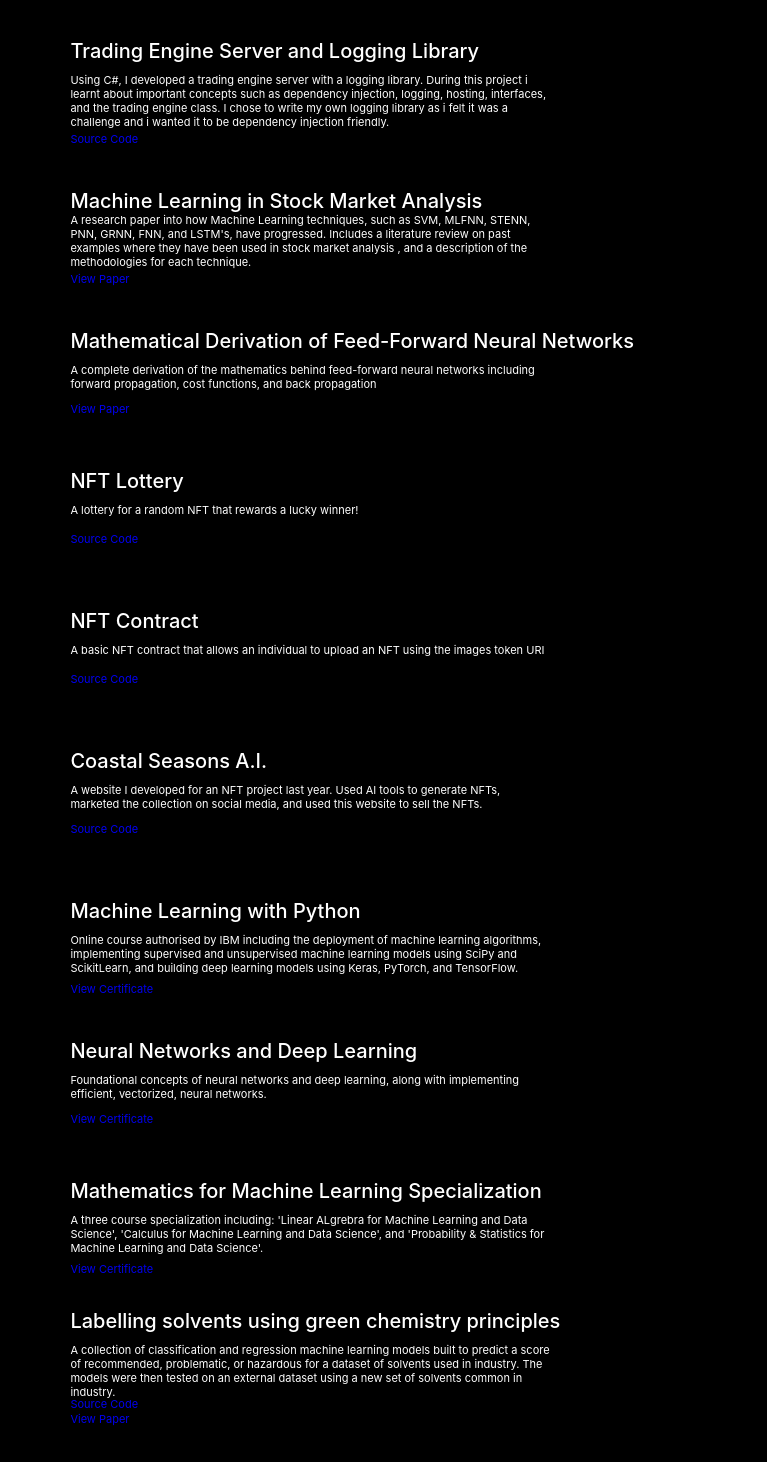
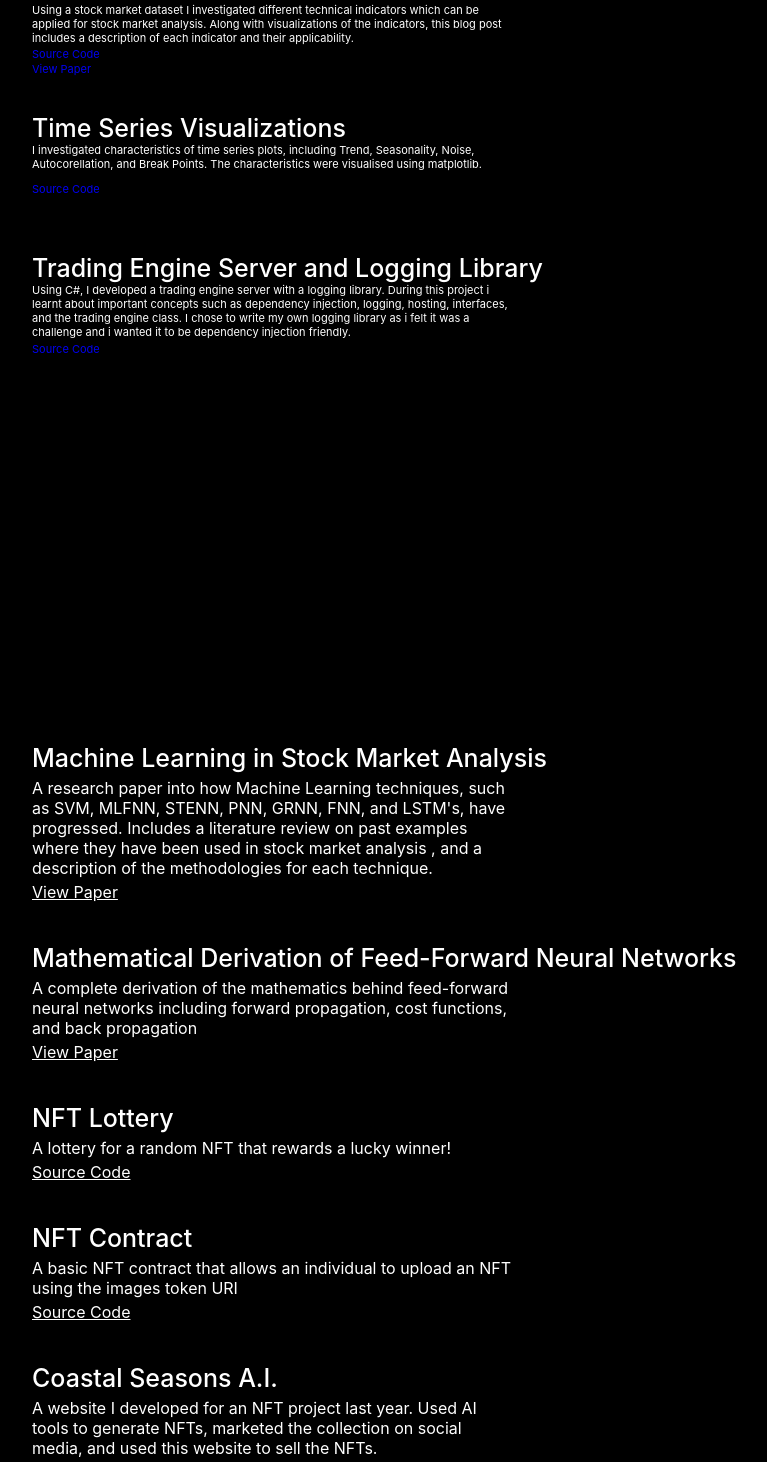
Before and after one commit to jacobhay2626/Portfolio_App_1, a React (Create React App) app: page /port in a window 1280 px wide. Shown: the part 568-2030 px from the top of the page, without its empty margins (480-1247 px from the left). Before the commit the page ends 1994 px from the top, so only its background shows below. Built offline with nearby package versions, Linux system fonts and the light colour scheme.

Commit message:
Adjusting dimensions of portfolio page

```diff
--- a/src/App.css
+++ b/src/App.css
@@ -77,18 +77,21 @@
   width: 25px;
   height: 5px;
   text-align: justify;
+  font-size: xx-large;
 }
 
 .Port_Link{
   position: absolute;
   right: 50vw;
   top: 15px;
+  font-size: xx-large;
 }
 
 .Contact_Link{
   position: absolute;
   right: 25vw;
   top: 15px;
+  font-size: xx-large;
 }
 
 .logo{
@@ -172,22 +175,24 @@
 /**************************** PORTFOLIO PAGE ********************************/
 
 
+
+
 .SQL_fundamentals_title{
   position: absolute;
-  left: 43vw;
-  top: 100px;
-  font-size: 20px;
+  left: 40vw;
+  top: 310px;
+  font-size: 25px;
   text-decoration: none;
   color: white;
   font-weight: 500;
 }
 
 .SQL_description{
-  font-size: 11px;
+  font-size: 13px;
   width: 480px;
   position: absolute;
-  left: 43vw;
-  top: 140px;
+  left: 40vw;
+  top: 350px;
   color: white;
 }
 
@@ -195,16 +200,16 @@
   font-size: 11px;
   text-decoration: none;
   position: absolute;
-  left: 43vw;
-  top: 190px;
+  left: 40vw;
+  top: 400px;
 }
 
 
 .RNN_v_LSTM_title{
   position: absolute;
-  left: 43vw;
-  top: 200px;
-  font-size: 20px;
+  left: 40vw;
+  top: 410px;
+  font-size: 25px;
   text-decoration: none;
   color: white;
   font-weight: 500;
@@ -212,10 +217,10 @@
 
 .RNN_v_LSTM_description{
   font-size: 11px;
-  width: 480px;
+  width: 690px;
   position: absolute;
-  left: 43vw;
-  top: 240px;
+  left: 40vw;
+  top: 450px;
   color: white;
 }
 
@@ -223,15 +228,15 @@
   font-size: 11px;
   text-decoration: none;
   position: absolute;
-  left: 43vw;
-  top: 290px;
+  left: 40vw;
+  top: 500px;
 }
 
 .SM_tech_indicators_title{
   position: absolute;
-  left: 43vw;
-  top: 310px;
-  font-size: 20px;
+  left: 40vw;
+  top: 520px;
+  font-size: 25px;
   text-decoration: none;
   color: white;
   font-weight: 500;
@@ -241,8 +246,8 @@
   font-size: 11px;
   width: 480px;
   position: absolute;
-  left: 43vw;
-  top: 350px;
+  left: 40vw;
+  top: 560px;
   color: white;
 }
 
@@ -250,22 +255,22 @@
   font-size: 11px;
   text-decoration: none;
   position: absolute;
-  left: 43vw;
-  top: 405px;
+  left: 40vw;
+  top: 615px;
 }
 
 .SM_tech_pdf{
   font-size: 11px;
   text-decoration: none;
   position: absolute;
-  left: 43vw;
-  top: 420px;
+  left: 40vw;
+  top: 630px;
 }
 .time_series_vis_title{
   position: absolute;
-  left: 43vw;
-  top: 450px;
-  font-size: 20px;
+  left: 40vw;
+  top: 660px;
+  font-size: 25px;
   text-decoration: none;
   color: white;
   font-weight: 500;
@@ -275,8 +280,8 @@
   font-size: 11px;
   width: 480px;
   position: absolute;
-  left: 43vw;
-  top: 490px;
+  left: 40vw;
+  top: 700px;
   color: white;
 }
 
@@ -284,15 +289,15 @@
   font-size: 11px;
   text-decoration: none;
   position: absolute;
-  left: 43vw;
-  top: 540px;
+  left: 40vw;
+  top: 750px;
 }
 
 .trading_engine_title {
   position: absolute;
-  left: 43vw;
-  top: 590px;
-  font-size: 20px;
+  left: 40vw;
+  top: 800px;
+  font-size: 25px;
   text-decoration: none;
   color: white;
   font-weight: 500;
@@ -302,8 +307,8 @@
   font-size: 11px;
   width: 480px;
   position: absolute;
-  left: 43vw;
-  top: 630px;
+  left: 40vw;
+  top: 840px;
   color: white;
 }
 
@@ -311,8 +316,8 @@
   font-size: 11px;
   text-decoration: none;
   position: absolute;
-  left: 43vw;
-  top: 700px;
+  left: 40vw;
+  top: 910px;
 }
 
 
@@ -323,29 +328,30 @@
 
 .sma_title {
   position: absolute;
-  left: 43vw;
-  top: 740px;
-  font-size: 20px;
+  left: 40vw;
+  top: 1290px;
+  font-size: 25px;
   text-decoration: none;
   color: white;
   font-weight: 500;
 }
 
 .sma_description{
-  font-size: 11px;
+  font-size: 16px;
   width: 480px;
   position: absolute;
-  left: 43vw;
-  top: 770px;
+  left: 40vw;
+  top: 1330px;
   color: white;
 }
 
 .sma_pdf{
-  font-size: 11px;
-  text-decoration: none;
+  font-size: 16px;
   position: absolute;
-  left: 43vw;
-  top: 840px;
+  left: 40vw;
+  top: 1450px;
+  color: white;
+
 }
 
 .FFNN_Deriv {
@@ -354,29 +360,29 @@
 
 .ffnn_title{
   position: absolute;
-  left: 43vw;
-  top: 880px;
-  font-size: 20px;
+  left: 40vw;
+  top: 1490px;
+  font-size: 25px;
   text-decoration: none;
   color: white;
   font-weight: 500;
 }
 
 .ffnn_description {
-  font-size: 11px;
+  font-size: 16px;
   width: 480px;
   position: absolute;
-  left: 43vw;
-  top: 920px;
+  left: 40vw;
+  top: 1530px;
   color: white;
 }
 
 .ffnn_pdf{
-  font-size: 11px;
-  text-decoration: none;
+  font-size: 16px;
   position: absolute;
-  left: 43vw;
-  top: 970px;
+  left: 40vw;
+  top: 1610px;
+  color: white;
 }
 
 .NFT_Lottery{
@@ -385,28 +391,28 @@
 
 .NFT_Title_1 {
   position: absolute;
-  left: 43vw;
-  top: 1020px;
-  font-size: 20px;
+  left: 40vw;
+  top: 1650px;
+  font-size: 25px;
   font-weight: 500;
   color: white;
 }
 
 .NFT_Lottery_description {
-  font-size: 11px;
+  font-size: 16px;
   width: 480px;
   position: absolute;
-  left: 43vw;
-  top: 1060px;
+  left: 40vw;
+  top: 1690px;
   color: white;
 }
 
 .NFT_Link_1 {
-  font-size: 11px;
-  text-decoration: none;
+  font-size: 16px;
+  color: white;
   position: absolute;
-  left: 43vw;
-  top: 1100px;
+  left: 40vw;
+  top: 1730px;
 }
 
 .NFT_Basic{
@@ -415,28 +421,28 @@
 
 .NFT_Title_2 {
   position: absolute;
-  left: 43vw;
-  top: 1160px;
-  font-size: 20px;
+  left: 40vw;
+  top: 1770px;
+  font-size: 25px;
   font-weight: 500;
   color: white;
 }
 
 .NFT_Basic_description {
-  font-size: 11px;
+  font-size: 16px;
   width: 480px;
   position: absolute;
-  left: 43vw;
-  top: 1200px;
+  left: 40vw;
+  top: 1810px;
   color: white;
 }
 
 .NFT_Link_2 {
-  font-size: 11px;
-  text-decoration: none;
+  font-size: 16px;
+  color: white;
   position: absolute;
-  left: 43vw;
-  top: 1240px;
+  left: 40vw;
+  top: 1870px;
 }
 
 
@@ -446,122 +452,122 @@
 
 .NFT_Title_3 {
   position: absolute;
-  left: 43vw;
-  top: 1300px;
-  font-size: 20px;
+  left: 40vw;
+  top: 1910px;
+  font-size: 25px;
   font-weight: 500;
   color: white;
 }
 
 .NFT_Website_description {
-  font-size: 11px;
+  font-size: 16px;
   width: 480px;
   position: absolute;
-  left: 43vw;
-  top: 1340px;
+  left: 40vw;
+  top: 1950px;
   color: white;
 }
 
 .NFT_Link_3 {
-  font-size: 11px;
-  text-decoration: none;
+  font-size: 16px;
+  color: white;
   position: absolute;
-  left: 43vw;
-  top: 1390px;
+  left: 40vw;
+  top: 2040px;
 }
 
-.ML_Python_cert{
-  width: fit-content;
-}
+/*.ML_Python_cert{*/
+/*  width: fit-content;*/
+/*}*/
 
-.Cert_Title_1 {
-  position: absolute;
-  left: 43vw;
-  top: 1450px;
-  font-size: 20px;
-  text-decoration: none;
-  color: white;
-  font-weight: 500;
-}
+/*.Cert_Title_1 {*/
+/*  position: absolute;*/
+/*  left: 43vw;*/
+/*  top: 1660px;*/
+/*  font-size: 20px;*/
+/*  text-decoration: none;*/
+/*  color: white;*/
+/*  font-weight: 500;*/
+/*}*/
 
-.Cert_1_description {
-  font-size: 11px;
-  width: 480px;
-  position: absolute;
-  left: 43vw;
-  top: 1490px;
-  color: white;
-}
+/*.Cert_1_description {*/
+/*  font-size: 11px;*/
+/*  width: 480px;*/
+/*  position: absolute;*/
+/*  left: 43vw;*/
+/*  top: 1700px;*/
+/*  color: white;*/
+/*}*/
 
-.ML_pyth_pdf{
-  font-size: 11px;
-  text-decoration: none;
-  position: absolute;
-  left: 43vw;
-  top: 1550px;
-}
+/*.ML_pyth_pdf{*/
+/*  font-size: 11px;*/
+/*  text-decoration: none;*/
+/*  position: absolute;*/
+/*  left: 43vw;*/
+/*  top: 1760px;*/
+/*}*/
 
-.NN_DL_cert{
-  width: fit-content;
-}
+/*.NN_DL_cert{*/
+/*  width: fit-content;*/
+/*}*/
 
-.Cert_Title_2 {
-  position: absolute;
-  left: 43vw;
-  top: 1590px;
-  font-size: 20px;
-  text-decoration: none;
-  color: white;
-  font-weight: 500;
-}
+/*.Cert_Title_2 {*/
+/*  position: absolute;*/
+/*  left: 43vw;*/
+/*  top: 1800px;*/
+/*  font-size: 20px;*/
+/*  text-decoration: none;*/
+/*  color: white;*/
+/*  font-weight: 500;*/
+/*}*/
 
-.Cert_2_description {
-  font-size: 11px;
-  width: 480px;
-  position: absolute;
-  left: 43vw;
-  top: 1630px;
-  color: white;
-}
+/*.Cert_2_description {*/
+/*  font-size: 11px;*/
+/*  width: 480px;*/
+/*  position: absolute;*/
+/*  left: 43vw;*/
+/*  top: 1840px;*/
+/*  color: white;*/
+/*}*/
 
-.NN_DL_pdf{
-  font-size: 11px;
-  text-decoration: none;
-  position: absolute;
-  left: 43vw;
-  top: 1680px;
-}
+/*.NN_DL_pdf{*/
+/*  font-size: 11px;*/
+/*  text-decoration: none;*/
+/*  position: absolute;*/
+/*  left: 43vw;*/
+/*  top: 1890px;*/
+/*}*/
 
-.Math_ML_cert{
-  width: fit-content;
-}
+/*.Math_ML_cert{*/
+/*  width: fit-content;*/
+/*}*/
 
-.Cert_Title_3 {
-  position: absolute;
-  left: 43vw;
-  top: 1730px;
-  font-size: 20px;
-  text-decoration: none;
-  color: white;
-  font-weight: 500;
-}
+/*.Cert_Title_3 {*/
+/*  position: absolute;*/
+/*  left: 43vw;*/
+/*  top: 1940px;*/
+/*  font-size: 20px;*/
+/*  text-decoration: none;*/
+/*  color: white;*/
+/*  font-weight: 500;*/
+/*}*/
 
-.Cert_3_description {
-  font-size: 11px;
-  width: 480px;
-  position: absolute;
-  left: 43vw;
-  top: 1770px;
-  color: white;
-}
+/*.Cert_3_description {*/
+/*  font-size: 11px;*/
+/*  width: 480px;*/
+/*  position: absolute;*/
+/*  left: 43vw;*/
+/*  top: 1980px;*/
+/*  color: white;*/
+/*}*/
 
-.Math_ML_pdf{
-  font-size: 11px;
-  text-decoration: none;
-  position: absolute;
-  left: 43vw;
-  top: 1830px;
-}
+/*.Math_ML_pdf{*/
+/*  font-size: 11px;*/
+/*  text-decoration: none;*/
+/*  position: absolute;*/
+/*  left: 43vw;*/
+/*  top: 2040px;*/
+/*}*/
 
 .Masters_Proj{
   width: fit-content;
@@ -569,37 +575,37 @@
 
 .Masters_Title {
   position: absolute;
-  left: 43vw;
-  top: 1860px;
-  font-size: 20px;
+  left: 40vw;
+  top: 2070px;
+  font-size: 25px;
   text-decoration: none;
   color: white;
   font-weight: 500;
 }
 
 .Masters_description {
-  font-size: 11px;
+  font-size: 16px;
   width: 480px;
   position: absolute;
-  left: 43vw;
-  top: 1900px;
+  left: 40vw;
+  top: 2110px;
   color: white;
 }
 
 .masters_code{
-  font-size: 11px;
-  text-decoration: none;
+  font-size: 15px;
+  color: white;
   position: absolute;
-  left: 43vw;
-  top: 1965px;
+  left: 40vw;
+  top: 2230px;
 }
 
 .masters_pdf{
-  font-size: 11px;
-  text-decoration: none;
+  font-size: 16px;
+  color: white;
   position: absolute;
-  left: 43vw;
-  top: 1980px;
+  left: 40vw;
+  top: 2250px;
 }
 
 /*********************************** Contact Page *********************************/
--- a/src/App.js
+++ b/src/App.js
@@ -15,7 +15,7 @@ function App() {
                         I work on whilst looking for my next step. I enjoy learning about Computer Programming, Data Science
                         and how the world around me works. I am working towards a career in quantitative analysis so my
                         portfolio is mainly Machine Learning, python, and SQL projects. I am also planning on doing a
-                        finance course in the near future, to learn how to evaluate a securities intrinsic values.
+                        finance course in the near future, to learn how to evaluate a securities intrinsic value.
                         Please get in contact if you're interested in my work or have any advice on improvements, enjoy!
                     </p>
                 </div>
--- a/src/Routes/portfolio.js
+++ b/src/Routes/portfolio.js
@@ -160,51 +160,51 @@ function Portfolio() {
             </div>
 
 
-            <div className={"ML_Python_cert"}>
-                <div className={"Cert_Image_1"}>
-                    {/*<img className={"cert_image_1"} src={CERT_IMG} alt={"cert"} width={90} height={100}/>*/}
-                </div>
-                <h2 className={"Cert_Title_1"}> Machine Learning with Python </h2>
-                <p className={"Cert_1_description"}>
-                    Online course authorised by IBM including the deployment of machine
-                    learning algorithms, implementing supervised and unsupervised machine
-                    learning models using SciPy and ScikitLearn, and building deep learning
-                    models using Keras, PyTorch, and TensorFlow.
-                </p>
-                <Link to={'https://acrobat.adobe.com/id/urn:aaid:sc:EU:7d6da147-575d-4d3b-87e5-9af10d15b12b'}
-                      className={"ML_pyth_pdf"} target={"_blank"}> View Certificate </Link>
-            </div>
+            {/*<div className={"ML_Python_cert"}>*/}
+            {/*    <div className={"Cert_Image_1"}>*/}
+            {/*        /!*<img className={"cert_image_1"} src={CERT_IMG} alt={"cert"} width={90} height={100}/>*!/*/}
+            {/*    </div>*/}
+            {/*    <h2 className={"Cert_Title_1"}> Machine Learning with Python </h2>*/}
+            {/*    <p className={"Cert_1_description"}>*/}
+            {/*        Online course authorised by IBM including the deployment of machine*/}
+            {/*        learning algorithms, implementing supervised and unsupervised machine*/}
+            {/*        learning models using SciPy and ScikitLearn, and building deep learning*/}
+            {/*        models using Keras, PyTorch, and TensorFlow.*/}
+            {/*    </p>*/}
+            {/*    <Link to={'https://acrobat.adobe.com/id/urn:aaid:sc:EU:7d6da147-575d-4d3b-87e5-9af10d15b12b'}*/}
+            {/*          className={"ML_pyth_pdf"} target={"_blank"}> View Certificate </Link>*/}
+            {/*</div>*/}
 
 
-            <div className={"NN_DL_Cert"}>
-                <div className={"Cert_Image_2"}>
-                    {/*<img className={"cert_image_2"} src={CERT_IMG} alt={"cert"} width={90} height={100}/>*/}
-                </div>
-                <h2 className={"Cert_Title_2"}> Neural Networks and Deep Learning </h2>
-                <p className={"Cert_2_description"}>
-                    Foundational concepts of neural networks and deep learning, along with
-                    implementing efficient, vectorized, neural networks.
-                </p>
+            {/*<div className={"NN_DL_Cert"}>*/}
+            {/*    <div className={"Cert_Image_2"}>*/}
+            {/*        /!*<img className={"cert_image_2"} src={CERT_IMG} alt={"cert"} width={90} height={100}/>*!/*/}
+            {/*    </div>*/}
+            {/*    <h2 className={"Cert_Title_2"}> Neural Networks and Deep Learning </h2>*/}
+            {/*    <p className={"Cert_2_description"}>*/}
+            {/*        Foundational concepts of neural networks and deep learning, along with*/}
+            {/*        implementing efficient, vectorized, neural networks.*/}
+            {/*    </p>*/}
 
-                <Link to={'https://acrobat.adobe.com/id/urn:aaid:sc:EU:baa45193-4918-47f5-820e-aea46e7e7bb1'}
-                      className={"NN_DL_pdf"} target={"_blank"}> View Certificate </Link>
-            </div>
+            {/*    <Link to={'https://acrobat.adobe.com/id/urn:aaid:sc:EU:baa45193-4918-47f5-820e-aea46e7e7bb1'}*/}
+            {/*          className={"NN_DL_pdf"} target={"_blank"}> View Certificate </Link>*/}
+            {/*</div>*/}
 
 
-            <div className={"Math_ML_cert"}>
-                <div className={"Cert_Image_3"}>
-                    {/*<img className={"cert_image_3"} src={CERT_IMG} alt={"cert"} width={90} height={100}/>*/}
-                </div>
-                <h2 className={"Cert_Title_3"}> Mathematics for Machine Learning
-                    Specialization </h2>
-                <p className={"Cert_3_description"}>
-                    A three course specialization including: 'Linear ALgrebra for Machine Learning
-                    and Data Science', 'Calculus for Machine Learning and Data Science', and 'Probability
-                    & Statistics for Machine Learning and Data Science'.
-                </p>
-                <Link to={'https://acrobat.adobe.com/id/urn:aaid:sc:EU:a7d01b2a-9c77-4790-9a90-03bc661d5a59'}
-                      className={"Math_ML_pdf"} target={"_blank"}> View Certificate </Link>
-            </div>
+            {/*<div className={"Math_ML_cert"}>*/}
+            {/*    <div className={"Cert_Image_3"}>*/}
+            {/*        /!*<img className={"cert_image_3"} src={CERT_IMG} alt={"cert"} width={90} height={100}/>*!/*/}
+            {/*    </div>*/}
+            {/*    <h2 className={"Cert_Title_3"}> Mathematics for Machine Learning*/}
+            {/*        Specialization </h2>*/}
+            {/*    <p className={"Cert_3_description"}>*/}
+            {/*        A three course specialization including: 'Linear ALgrebra for Machine Learning*/}
+            {/*        and Data Science', 'Calculus for Machine Learning and Data Science', and 'Probability*/}
+            {/*        & Statistics for Machine Learning and Data Science'.*/}
+            {/*    </p>*/}
+            {/*    <Link to={'https://acrobat.adobe.com/id/urn:aaid:sc:EU:a7d01b2a-9c77-4790-9a90-03bc661d5a59'}*/}
+            {/*          className={"Math_ML_pdf"} target={"_blank"}> View Certificate </Link>*/}
+            {/*</div>*/}
 
             <div className={"Masters_Proj"}>
                 <div className={"Nott_Image"}>
```
